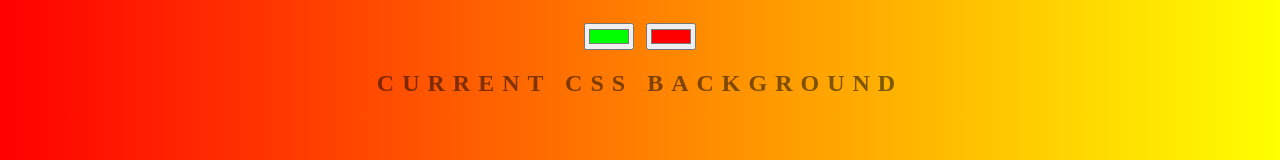
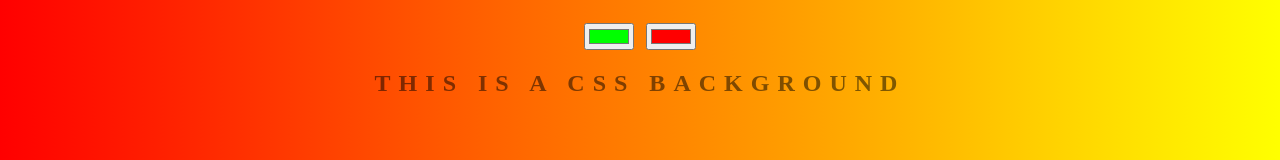
Before and after one commit to pratiiksahu/background-generator, a plain HTML site: page index.html in a window 1280 px wide. Shown: the part 182-342 px from the top of the page. Drawn offline with Linux system fonts and the light colour scheme.

Commit message:
Changed the h2 tags heading

```diff
--- a/index.html
+++ b/index.html
@@ -8,7 +8,7 @@
 	<h1>COOL Background Generator</h1>
 	<input class="color1" type="color" name="color1" value="#00ff00">
 	<input class="color2" type="color" name="color2" value="#ff0000">
-	<h2>Current CSS Background</h2>
+	<h2>This is a CSS Background</h2>
 	<h3></h3>
 	<script type="text/javascript" src="script.js"></script>
 </body>
```
